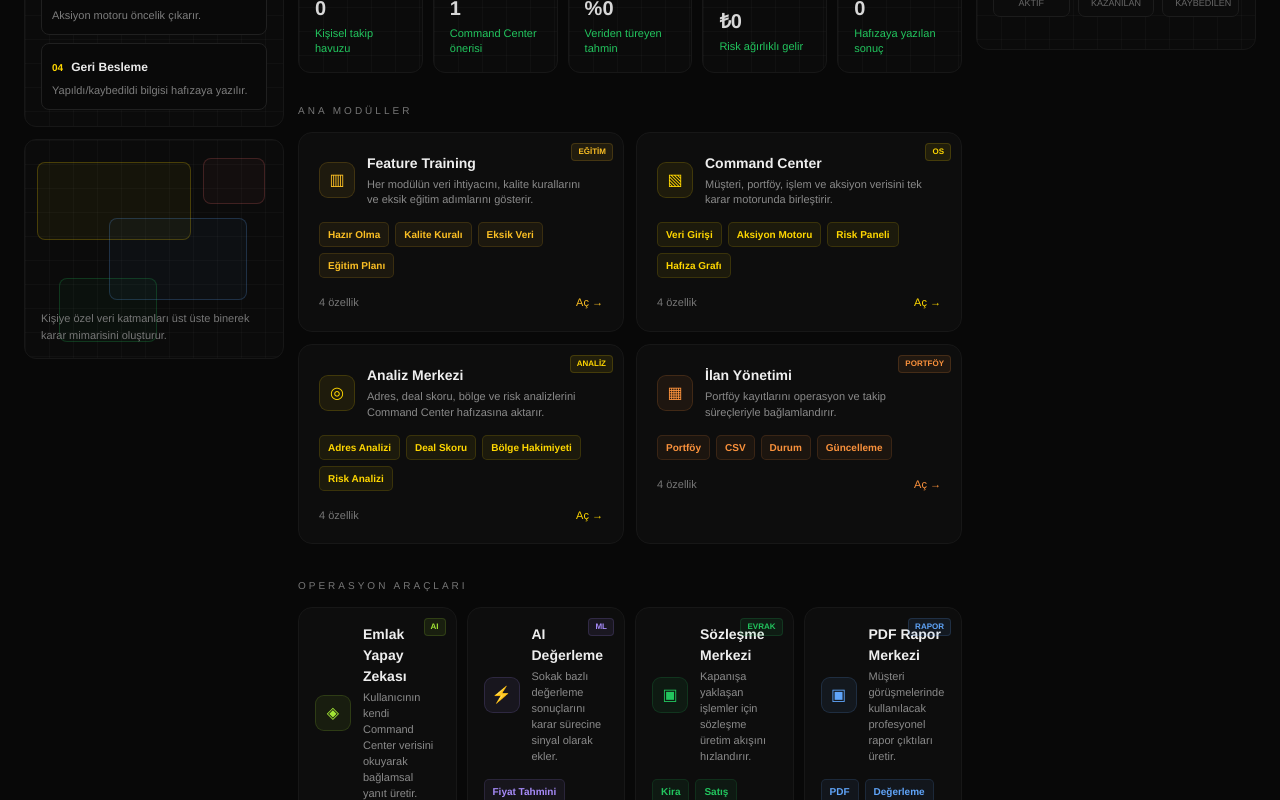
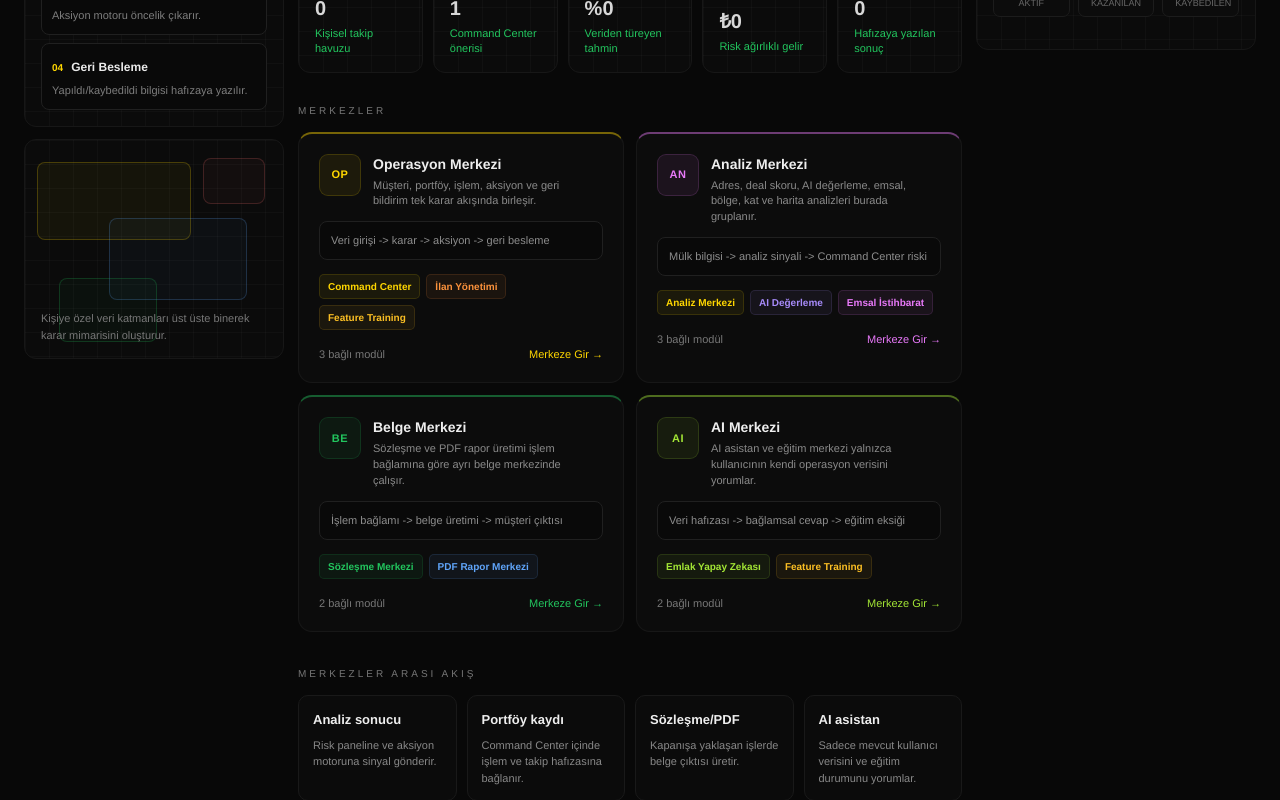
Before and after one commit to mironvega1/vega, a Next.js app in the folder apps/web/: page /dashboard in a window 1280 px wide. Shown: the part 580-1380 px from the top of the page. Built offline with nearby package versions, Linux system fonts and the light colour scheme.

Commit message:
separate center workflows

```diff
--- a/apps/web/src/app/dashboard/page.tsx
+++ b/apps/web/src/app/dashboard/page.tsx
@@ -96,6 +96,45 @@ const MODULES = [
     tag: 'EMSAL',
     desc: 'Kullanıcının arama kriterlerine göre emsal ve sapma analizi yapar.',
     features: ['Emsal', 'Sapma', 'Likidite'],
+  },
+]
+
+const CENTER_GROUPS = [
+  {
+    id: 'operations',
+    title: 'Operasyon Merkezi',
+    href: '/command-center',
+    accent: '#FFD700',
+    desc: 'Müşteri, portföy, işlem, aksiyon ve geri bildirim tek karar akışında birleşir.',
+    modules: ['command-center', 'listings', 'feature-training'],
+    flow: 'Veri girişi -> karar -> aksiyon -> geri besleme',
+  },
+  {
+    id: 'analysis-center',
+    title: 'Analiz Merkezi',
+    href: '/analysis',
+    accent: '#e879f9',
+    desc: 'Adres, deal skoru, AI değerleme, emsal, bölge, kat ve harita analizleri burada gruplanır.',
+    modules: ['analysis', 'valuation', 'emsal'],
+    flow: 'Mülk bilgisi -> analiz sinyali -> Command Center riski',
+  },
+  {
+    id: 'documents',
+    title: 'Belge Merkezi',
+    href: '/sozlesme',
+    accent: '#22c55e',
+    desc: 'Sözleşme ve PDF rapor üretimi işlem bağlamına göre ayrı belge merkezinde çalışır.',
+    modules: ['sozlesme', 'report'],
+    flow: 'İşlem bağlamı -> belge üretimi -> müşteri çıktısı',
+  },
+  {
+    id: 'ai-center',
+    title: 'AI Merkezi',
+    href: '/ai',
+    accent: '#a3e635',
+    desc: 'AI asistan ve eğitim merkezi yalnızca kullanıcının kendi operasyon verisini yorumlar.',
+    modules: ['ai', 'feature-training'],
+    flow: 'Veri hafızası -> bağlamsal cevap -> eğitim eksiği',
   },
 ]
 
@@ -259,22 +298,30 @@ export default function Dashboard() {
 
           <section className="dash-section">
             <div className="dash-section-head">
-              <div className="dash-section-label">ANA MODÜLLER</div>
+              <div className="dash-section-label">MERKEZLER</div>
             </div>
-            <div className="dash-modules">
-              {MODULES.slice(0, 4).map((module) => (
-                <ModuleCard key={module.id} module={module} />
+            <div className="dash-centers">
+              {CENTER_GROUPS.map((group) => (
+                <CenterGroupCard key={group.id} group={group} />
               ))}
             </div>
           </section>
 
           <section className="dash-section">
             <div className="dash-section-head">
-              <div className="dash-section-label">OPERASYON ARAÇLARI</div>
+              <div className="dash-section-label">MERKEZLER ARASI AKIŞ</div>
             </div>
-            <div className="dash-tools">
-              {MODULES.slice(4).map((module) => (
-                <ModuleCard key={module.id} module={module} compact />
+            <div className="dash-routing-grid">
+              {[
+                ['Analiz sonucu', 'Risk paneline ve aksiyon motoruna sinyal gönderir.'],
+                ['Portföy kaydı', 'Command Center içinde işlem ve takip hafızasına bağlanır.'],
+                ['Sözleşme/PDF', 'Kapanışa yaklaşan işlerde belge çıktısı üretir.'],
+                ['AI asistan', 'Sadece mevcut kullanıcı verisini ve eğitim durumunu yorumlar.'],
+              ].map(([title, text]) => (
+                <div key={title} className="dash-route-card">
+                  <b>{title}</b>
+                  <span>{text}</span>
+                </div>
               ))}
             </div>
           </section>
@@ -336,6 +383,38 @@ function MiniStat({ label, value, color }: { label: string; value: number | stri
   )
 }
 
+function CenterGroupCard({ group }: { group: (typeof CENTER_GROUPS)[number] }) {
+  const modules = group.modules
+    .map((id) => MODULES.find((module) => module.id === id))
+    .filter((module): module is (typeof MODULES)[number] => Boolean(module))
+
+  return (
+    <Link href={group.href} className="dash-center-card" style={{ borderTopColor: `${group.accent}70` }}>
+      <div className="dash-center-top">
+        <span className="dash-center-mark" style={{ color: group.accent, background: `${group.accent}12`, borderColor: `${group.accent}28` }}>
+          {group.title.slice(0, 2).toUpperCase()}
+        </span>
+        <div>
+          <div className="dash-card-title">{group.title}</div>
+          <div className="dash-card-desc">{group.desc}</div>
+        </div>
+      </div>
+      <div className="dash-center-flow">{group.flow}</div>
+      <div className="dash-center-links">
+        {modules.map((module) => (
+          <span key={module.id} style={{ color: module.accent, background: `${module.accent}10`, border: `1px solid ${module.accent}22` }}>
+            {module.title}
+          </span>
+        ))}
+      </div>
+      <div className="dash-card-foot">
+        <span>{modules.length} bağlı modül</span>
+        <span style={{ color: group.accent }}>Merkeze Gir →</span>
+      </div>
+    </Link>
+  )
+}
+
 function ModuleCard({
   module,
   compact,
@@ -393,8 +472,9 @@ const styles = `
 .dash-architecture{min-height:220px;position:relative;overflow:hidden}.dash-architecture span{position:absolute;border:1px solid rgba(255,215,0,.22);background:rgba(255,215,0,.045);border-radius:8px}.dash-architecture span:nth-child(1){inset:22px 92px 118px 12px}.dash-architecture span:nth-child(2){inset:78px 36px 58px 84px;border-color:rgba(96,165,250,.22);background:rgba(96,165,250,.035)}.dash-architecture span:nth-child(3){inset:138px 126px 16px 34px;border-color:rgba(34,197,94,.22);background:rgba(34,197,94,.035)}.dash-architecture span:nth-child(4){inset:18px 18px 154px 178px;border-color:rgba(248,113,113,.2);background:rgba(248,113,113,.035)}.dash-architecture p{position:absolute;left:16px;right:16px;bottom:14px;margin:0;color:#777;font-size:11px;line-height:1.55}
 .dash-hero{display:grid;grid-template-columns:minmax(0,1.25fr) minmax(320px,.75fr);gap:14px;margin-bottom:14px}.hero-panel{background:linear-gradient(135deg,rgba(255,215,0,.07),rgba(255,255,255,.018) 50%,#0b0b0b)}.dash-eyebrow{color:#FFD700;font-size:10px;letter-spacing:2.4px;margin-bottom:14px}.dash-title{margin:0;color:#f2f2f2;font-size:clamp(34px,4.2vw,68px);line-height:1.02;font-weight:300;letter-spacing:0}.dash-copy{margin:18px 0 0;color:#9a9a9a;font-size:14px;line-height:1.7}.dash-command-copy{color:#e8e8e8;font-size:17px;line-height:1.55;margin-bottom:18px}.dash-command-grid,.dash-split{display:grid;grid-template-columns:repeat(3,minmax(0,1fr));gap:8px;margin-bottom:16px}
 .dash-operating-grid{display:grid;grid-template-columns:repeat(5,minmax(0,1fr));gap:10px;margin-bottom:30px}.dash-metric-card{min-height:96px}.dash-market-value{color:#d8d8d8;font-size:20px;font-weight:700;line-height:1.1}.dash-change{color:#22c55e;font-size:11px;margin-top:7px;line-height:1.35}
-.dash-section{margin-bottom:34px}.dash-section-head{display:flex;align-items:center;justify-content:space-between;gap:14px;margin-bottom:14px}.dash-section-label{color:#767676;font-size:10px;letter-spacing:3px}.dash-modules{display:grid;grid-template-columns:repeat(2,minmax(0,1fr));gap:12px}.dash-tools{display:grid;grid-template-columns:repeat(4,minmax(0,1fr));gap:10px}.dash-module-card,.dash-tool-card{position:relative;display:block;height:100%;background:rgba(255,255,255,.018);border:1px solid #171717;border-radius:14px;padding:20px;text-decoration:none;color:inherit;transition:transform .15s ease,border-color .15s ease,background .15s ease}.dash-tool-card{min-height:176px;padding:16px}.dash-module-card:hover,.dash-tool-card:hover{transform:translateY(-2px);background:rgba(255,255,255,.028);border-color:rgba(255,215,0,.22)}
+.dash-section{margin-bottom:34px}.dash-section-head{display:flex;align-items:center;justify-content:space-between;gap:14px;margin-bottom:14px}.dash-section-label{color:#767676;font-size:10px;letter-spacing:3px}.dash-centers{display:grid;grid-template-columns:repeat(2,minmax(0,1fr));gap:12px}.dash-routing-grid{display:grid;grid-template-columns:repeat(4,minmax(0,1fr));gap:10px}.dash-route-card{border:1px solid #191919;border-radius:10px;background:#0b0b0b;padding:14px;min-height:96px}.dash-route-card b{display:block;color:#eeeeee;font-size:13px;margin-bottom:7px}.dash-route-card span{display:block;color:#888;font-size:11px;line-height:1.5}.dash-module-card,.dash-tool-card,.dash-center-card{position:relative;display:block;height:100%;background:rgba(255,255,255,.018);border:1px solid #171717;border-radius:14px;padding:20px;text-decoration:none;color:inherit;transition:transform .15s ease,border-color .15s ease,background .15s ease}.dash-center-card{border-top:2px solid rgba(255,215,0,.45);min-height:236px}.dash-tool-card{min-height:176px;padding:16px}.dash-module-card:hover,.dash-tool-card:hover,.dash-center-card:hover{transform:translateY(-2px);background:rgba(255,255,255,.028);border-color:rgba(255,215,0,.22)}
+.dash-center-top{display:flex;align-items:flex-start;gap:12px;margin-bottom:12px}.dash-center-mark{width:42px;height:42px;border:1px solid;border-radius:9px;display:flex;align-items:center;justify-content:center;flex:0 0 auto;font-size:11px;font-weight:900;letter-spacing:.6px}.dash-center-flow{border:1px solid #202020;background:#090909;border-radius:8px;color:#8d8d8d;font-size:11px;line-height:1.5;padding:10px 11px;margin:12px 0}.dash-center-links{display:flex;flex-wrap:wrap;gap:6px;margin:14px 0 16px}.dash-center-links span{border-radius:5px;padding:4px 8px;font-size:10px;font-weight:650}
 .dash-tag{position:absolute;top:10px;right:10px;border-radius:4px;padding:2px 6px;font-size:8px;font-weight:800}.dash-card-head{display:flex;align-items:center;gap:12px;margin-bottom:12px}.dash-icon{width:36px;height:36px;border-radius:9px;display:flex;align-items:center;justify-content:center;flex:0 0 auto;font-size:16px}.dash-card-title{color:#eeeeee;font-size:14px;font-weight:700;margin-bottom:3px}.dash-card-desc{color:#8a8a8a;font-size:11px;line-height:1.45;max-width:92%}.dash-feature-list{display:flex;flex-wrap:wrap;gap:6px;margin:14px 0 16px}.dash-feature{border-radius:5px;padding:4px 8px;font-size:10px;font-weight:650}.dash-card-foot{display:flex;align-items:center;justify-content:space-between;gap:12px;color:#777;font-size:11px}
-@media(max-width:1180px){.dash-shell{grid-template-columns:1fr}.dash-side{position:static}.dash-hero,.dash-operating-grid,.dash-modules{grid-template-columns:1fr 1fr}.dash-tools{grid-template-columns:repeat(2,minmax(0,1fr))}}
-@media(max-width:640px){.dash-header{align-items:flex-start;flex-direction:column;padding:16px 22px}.dash-header-stats{justify-content:flex-start}.dash-shell{padding:12px 12px 64px}.dash-hero,.dash-operating-grid,.dash-modules,.dash-tools,.dash-command-grid,.dash-split{grid-template-columns:1fr}.dash-title{font-size:32px}.dash-panel,.dash-module-card,.dash-tool-card{padding:16px}}
+@media(max-width:1180px){.dash-shell{grid-template-columns:1fr}.dash-side{position:static}.dash-hero,.dash-operating-grid,.dash-centers{grid-template-columns:1fr 1fr}.dash-routing-grid{grid-template-columns:repeat(2,minmax(0,1fr))}}
+@media(max-width:640px){.dash-header{align-items:flex-start;flex-direction:column;padding:16px 22px}.dash-header-stats{justify-content:flex-start}.dash-shell{padding:12px 12px 64px}.dash-hero,.dash-operating-grid,.dash-centers,.dash-routing-grid,.dash-command-grid,.dash-split{grid-template-columns:1fr}.dash-title{font-size:32px}.dash-panel,.dash-module-card,.dash-tool-card,.dash-center-card{padding:16px}}
 `
--- a/apps/web/src/app/emsal/page.tsx
+++ b/apps/web/src/app/emsal/page.tsx
@@ -14,7 +14,7 @@ const TABS: { id: Tab; label: string }[] = [
   { id:"eslestirme", label:"Portföy Eşleşme" },
   { id:"arz_talep",  label:"Arz-Talep" },
   { id:"likidite",   label:"Likidite Skoru" },
-  { id:"rapor",      label:"Rapor Merkezi" },
+  { id:"rapor",      label:"Emsal PDF" },
 ]
 
 const TAB_META: Record<Tab, { title: string; badge: string; purpose: string; how: string[]; output: string[]; needs: string[] }> = {
@@ -81,6 +81,57 @@ const TAB_META: Record<Tab, { title: string; badge: string; purpose: string; how
     how: ["Önce Emsal Arama veya Fiyat Analizi üretin.", "Rapor içerik kontrolünde eksik veri kalmadığını doğrulayın.", "PDF çıktısını müşteri görüşmesi için kullanın."],
     output: ["Piyasa özeti", "İlk 10 kayıt", "Mülk istihbaratı", "PDF çıktı"],
     needs: ["Emsal verisi veya mülk istihbaratı"],
+  },
+}
+
+const SEARCH_WORKFLOWS: Record<Exclude<Tab, "fiyat" | "rapor">, { panelTitle: string; panelNote: string; dataLabel: string; button: string; loading: string; showTarget: boolean }> = {
+  arama: {
+    panelTitle: "EMSAL ARAMA KAYNAĞI",
+    panelNote: "Bu panel doğrudan karşılaştırılabilir ilan havuzu üretir. Diğer Emsal alt modülleri bu havuzdan beslenir.",
+    dataLabel: "Karşılaştırma filtresi",
+    button: "Emsal Havuzu Oluştur →",
+    loading: "Emsal havuzu oluşturuluyor...",
+    showTarget: false,
+  },
+  firsat: {
+    panelTitle: "FIRSAT MOTORU KAYNAĞI",
+    panelNote: "Fırsat Motoru aynı filtreyle kayıtları skorlar; amaç piyasa altı ve hızlı aksiyon isteyen ilanları ayırmaktır.",
+    dataLabel: "Fırsat filtresi",
+    button: "Fırsat Skorlarını Üret →",
+    loading: "Fırsat skorları üretiliyor...",
+    showTarget: false,
+  },
+  sapma: {
+    panelTitle: "SAPMA ANALİZİ KAYNAĞI",
+    panelNote: "Sapma Analizi fiyatları piyasa ortalamasına göre okur. Negatif sapma fırsat, yüksek pozitif sapma fiyat riski demektir.",
+    dataLabel: "Sapma filtresi",
+    button: "Sapma Dağılımını Hesapla →",
+    loading: "Sapma dağılımı hesaplanıyor...",
+    showTarget: false,
+  },
+  eslestirme: {
+    panelTitle: "PORTFÖY EŞLEŞME KAYNAĞI",
+    panelNote: "Bu modül hedef mülk ister. Hedef m² ve hedef fiyat girilirse benzer kayıtları referans portföy olarak sıralar.",
+    dataLabel: "Eşleşme filtresi",
+    button: "Benzer Portföyleri Bul →",
+    loading: "Benzerlik analizi çalışıyor...",
+    showTarget: true,
+  },
+  arz_talep: {
+    panelTitle: "ARZ-TALEP KAYNAĞI",
+    panelNote: "Arz-Talep Merkezi seçilen bölgede hangi oda/fiyat bandının yoğunlaştığını ve fiyat savunmasının zorlaşıp zorlaşmadığını gösterir.",
+    dataLabel: "Arz filtresi",
+    button: "Arz-Talep Tablosunu Kur →",
+    loading: "Arz-talep tablosu kuruluyor...",
+    showTarget: false,
+  },
+  likidite: {
+    panelTitle: "LİKİDİTE KAYNAĞI",
+    panelNote: "Likidite Skoru kayıtların hareket kabiliyetini ölçer. Düşük skor fiyat veya pazarlama stratejisi gerektirir.",
+    dataLabel: "Likidite filtresi",
+    button: "Likidite Skorlarını Hesapla →",
+    loading: "Likidite skorları hesaplanıyor...",
+    showTarget: false,
   },
 }
 
@@ -340,6 +391,7 @@ export default function EmsalPage() {
   const listings: any[] = searchData?.listings || []
   const showSearchForm = tab !== "fiyat" && tab !== "rapor"
   const showIntelForm = tab === "fiyat"
+  const searchWorkflow = showSearchForm ? SEARCH_WORKFLOWS[tab as Exclude<Tab, "fiyat" | "rapor">] : null
 
   return (
     <div style={{ display:"flex", height:"100vh", background:D.bg, color:D.text, fontFamily:"'Helvetica Neue',Helvetica,Arial,sans-serif", overflow:"hidden" }}>
@@ -374,9 +426,21 @@ export default function EmsalPage() {
           {/* Left Form Panel */}
           {(showSearchForm || showIntelForm) && (
             <div style={{ width:272, borderRight:`1px solid ${D.brd}`, overflowY:"auto", padding:"18px 16px", flexShrink:0 }}>
-              {showSearchForm && (
+              {showSearchForm && searchWorkflow && (
                 <>
-                  <div style={{ fontSize:10, color:D.dim, letterSpacing:2, marginBottom:12 }}>ARAMA FİLTRELERİ</div>
+                  <div style={{ fontSize:10, color:D.gold, letterSpacing:2, marginBottom:8 }}>{searchWorkflow.panelTitle}</div>
+                  <div style={{ border:"1px solid #202020", background:"#090909", borderRadius:8, padding:"10px 11px", marginBottom:12, color:D.muted, fontSize:11, lineHeight:1.55 }}>
+                    {searchWorkflow.panelNote}
+                  </div>
+                  {tab !== "arama" && (
+                    <div style={{ display:"flex", justifyContent:"space-between", alignItems:"center", gap:8, border:"1px solid #202020", background:searchData?"rgba(34,197,94,0.05)":"rgba(255,215,0,0.04)", borderRadius:8, padding:"8px 10px", marginBottom:12 }}>
+                      <span style={{ color:D.dim, fontSize:10, letterSpacing:1.4 }}>BAĞLI VERİ</span>
+                      <b style={{ color:searchData?"#22c55e":D.gold, fontSize:11 }}>
+                        {searchData ? `${listings.length} kayıt hazır` : "Henüz yok"}
+                      </b>
+                    </div>
+                  )}
+                  <div style={{ fontSize:10, color:D.dim, letterSpacing:2, marginBottom:12 }}>{searchWorkflow.dataLabel.toUpperCase()}</div>
                   <div style={{ display:"grid", gridTemplateColumns:"1fr 1fr", gap:8 }}>
                     <div style={fld}><label style={lbl}>İL</label><input style={inp} value={sf.il} onChange={e=>setSf(p=>({...p,il:e.target.value}))} placeholder="istanbul"/></div>
                     <div style={fld}><label style={lbl}>İLÇE</label><input style={inp} value={sf.ilce} onChange={e=>setSf(p=>({...p,ilce:e.target.value}))} placeholder="beşiktaş"/></div>
@@ -398,22 +462,30 @@ export default function EmsalPage() {
                     <div style={fld}><label style={lbl}>BINA YAŞI MAX</label><input style={inp} type="number" value={sf.bina_yasi_max} onChange={e=>setSf(p=>({...p,bina_yasi_max:e.target.value}))} placeholder="20"/></div>
                     <div style={fld}><label style={lbl}>LİMİT</label><input style={inp} type="number" value={sf.limit} onChange={e=>setSf(p=>({...p,limit:e.target.value}))} placeholder="80"/></div>
                   </div>
-                  <div style={{ height:1, background:D.brd, margin:"4px 0 12px" }}/>
-                  <div style={{ fontSize:10, color:D.dim, letterSpacing:2, marginBottom:10 }}>HEDEF MÜLK (opsiyonel)</div>
-                  <div style={{ display:"grid", gridTemplateColumns:"1fr 1fr", gap:8 }}>
-                    <div style={fld}><label style={lbl}>HEDEF M²</label><input style={inp} type="number" value={sf.hedef_m2} onChange={e=>setSf(p=>({...p,hedef_m2:e.target.value}))} placeholder="100"/></div>
-                    <div style={fld}><label style={lbl}>HEDEF FİYAT</label><input style={inp} type="number" value={sf.hedef_fiyat} onChange={e=>setSf(p=>({...p,hedef_fiyat:e.target.value}))} placeholder="10M"/></div>
-                  </div>
+                  {searchWorkflow.showTarget && (
+                    <>
+                      <div style={{ height:1, background:D.brd, margin:"4px 0 12px" }}/>
+                      <div style={{ fontSize:10, color:D.gold, letterSpacing:2, marginBottom:10 }}>HEDEF PORTFÖY</div>
+                      <div style={{ display:"grid", gridTemplateColumns:"1fr 1fr", gap:8 }}>
+                        <div style={fld}><label style={lbl}>HEDEF M²</label><input style={inp} type="number" value={sf.hedef_m2} onChange={e=>setSf(p=>({...p,hedef_m2:e.target.value}))} placeholder="100"/></div>
+                        <div style={fld}><label style={lbl}>HEDEF FİYAT</label><input style={inp} type="number" value={sf.hedef_fiyat} onChange={e=>setSf(p=>({...p,hedef_fiyat:e.target.value}))} placeholder="10M"/></div>
+                      </div>
+                    </>
+                  )}
                   {searchError && <div style={{ color:"#f87171", fontSize:11, padding:"8px 10px", background:"rgba(248,113,113,0.06)", borderRadius:6, marginBottom:10 }}>{searchError}</div>}
                   <button onClick={runSearch} disabled={searchLoading}
                     style={{ width:"100%", padding:"11px", borderRadius:7, border:"none", fontSize:12, fontWeight:700, background:searchLoading?D.brd:D.gold, color:searchLoading?D.muted:"#000", cursor:searchLoading?"not-allowed":"pointer", letterSpacing:0.3, fontFamily:"inherit" }}>
-                    {searchLoading ? "Analiz Ediliyor..." : "Emsal Analizi Başlat →"}
+                    {searchLoading ? searchWorkflow.loading : searchWorkflow.button}
                   </button>
                 </>
               )}
 
               {showIntelForm && (
                 <>
+                  <div style={{ fontSize:10, color:D.gold, letterSpacing:2, marginBottom:8 }}>FİYAT ANALİZİ KAYNAĞI</div>
+                  <div style={{ border:"1px solid #202020", background:"#090909", borderRadius:8, padding:"10px 11px", marginBottom:12, color:D.muted, fontSize:11, lineHeight:1.55 }}>
+                    Bu panel emsal arama değil; tek bir mülkün fiyatını, sapmasını, likiditesini ve önerilen ilan stratejisini hesaplar.
+                  </div>
                   <div style={{ fontSize:10, color:D.dim, letterSpacing:2, marginBottom:12 }}>MÜLK BİLGİLERİ</div>
                   <div style={{ display:"grid", gridTemplateColumns:"1fr 1fr", gap:8 }}>
                     <div style={fld}><label style={lbl}>İL</label><input style={inp} value={inf.il} onChange={e=>setInf(p=>({...p,il:e.target.value}))} placeholder="istanbul"/></div>
```
Also changed, not shown: apps/web/src/app/analysis/page.tsx (+6 -1 lines).
